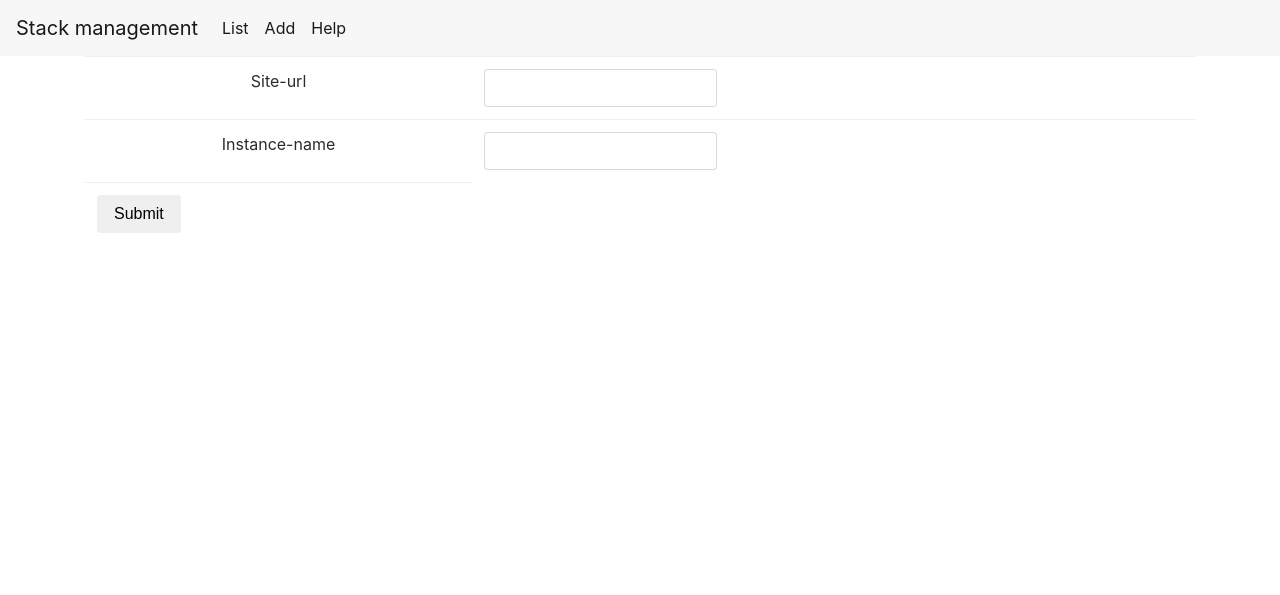
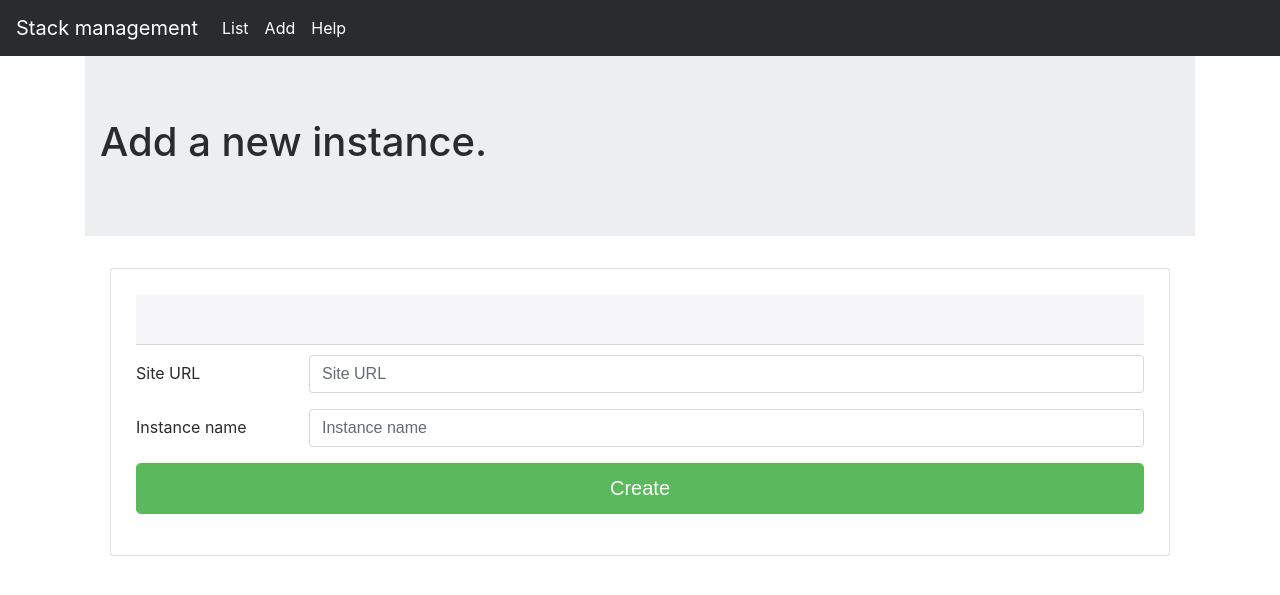
Before and after one commit to Energy1190/flask-web-rancher, a Flask app: page /add in a window 1280 px wide. Shown: the top 595 px of the page. Run offline with Flask 2, Linux system fonts and the light colour scheme; some libraries are stand-ins or nearby versions.

Commit message:
update visual design

```diff
--- a/app/templates/base.html
+++ b/app/templates/base.html
@@ -10,7 +10,7 @@
     {% block script%}{% endblock %}
 </head>
 <body>
-<nav class="navbar navbar-toggleable-md navbar-light bg-faded">
+<nav class="navbar navbar-inverse bg-inverse navbar-toggleable-md navbar-light bg-light">
   <button class="navbar-toggler navbar-toggler-right" type="button" data-toggle="collapse" data-target="#navbarSupportedContent" aria-controls="navbarSupportedContent" aria-expanded="false" aria-label="Toggle navigation">
     <span class="navbar-toggler-icon"></span>
   </button>
@@ -31,8 +31,10 @@
       </li>
   </div>
 </nav>
+
 	<div class="container theme-showcase" role="main">
   		{% block content %}{% endblock %}
-	</div>
+  </div>
+
 </body>
 </html>
--- a/app/templates/stack_add.html
+++ b/app/templates/stack_add.html
@@ -1,21 +1,35 @@
 {% extends "base.html" %}
-{% block title %}Add{% endblock %}
+{% block title %}Add instance{% endblock %}
 {% block content %}
- <form class="form-inline" name="get_url" id="get_url" method="POST">
-        <div class="table-responsive">
-            <table class="table table-condensed">
-                <tr>
-                    <td><label for="site-url">Site-url</label></td>
-                    <td><input class="form-control" name="site-url" id="site-url"></td>
-                </tr>
-                <tr>
-                    <td><label for="instance_name">Instance-name</label></td>
-                    <td><input class="form-control" name="instance_name" id="instance_name"></td>
-                </tr>
-                <tr>
-                    <td><button type="submit" class="btn btn-default" id="sub">Submit</button></td>
-                </tr>
-            </table>
-        </div>
- </form>
+<div class="jumbotron jumbotron-fluid">
+    <div class="container">
+        <h1 class="display-6">Add a new instance.</h1>
+    </div>
+</div>
+
+<div class="card" style="padding:25px; margin:25px;">
+    <h4 class="card-header">&nbsp;</h4>
+    <div class="card-body" style="padding-top:10px;">
+        <form name="get_url" id="get_url" method="POST">
+            <div class="form-group row" >
+                <label for="site-url" class="col-sm-2 col-form-label">Site URL</label>
+                <div class="col-sm-10">
+                    <input type="text" class="form-control" name="site-url" id="site-url" placeholder="Site URL">
+                </div>
+            </div>
+            <div class="form-group row">
+                <label for="instance_name" class="col-sm-2 col-form-label">Instance name</label>
+                <div class="col-sm-10">
+                    <input type="text" class="form-control" name="instance_name" id="instance_name" placeholder="Instance name">
+                </div>
+            </div>
+            <div class="form-group row">
+                <div class="col-sm-12">
+                    <button type="submit" class="btn btn-success btn-lg btn-block" id="sub">Create</button>
+                </div>
+            </div>
+        </form>
+    </div>
+</div>
+
 {% endblock %}
```
Also changed, not shown: app/templates/stack_detail.html (+14 -9 lines), app/templates/stack_list.html (+16 -21 lines).
